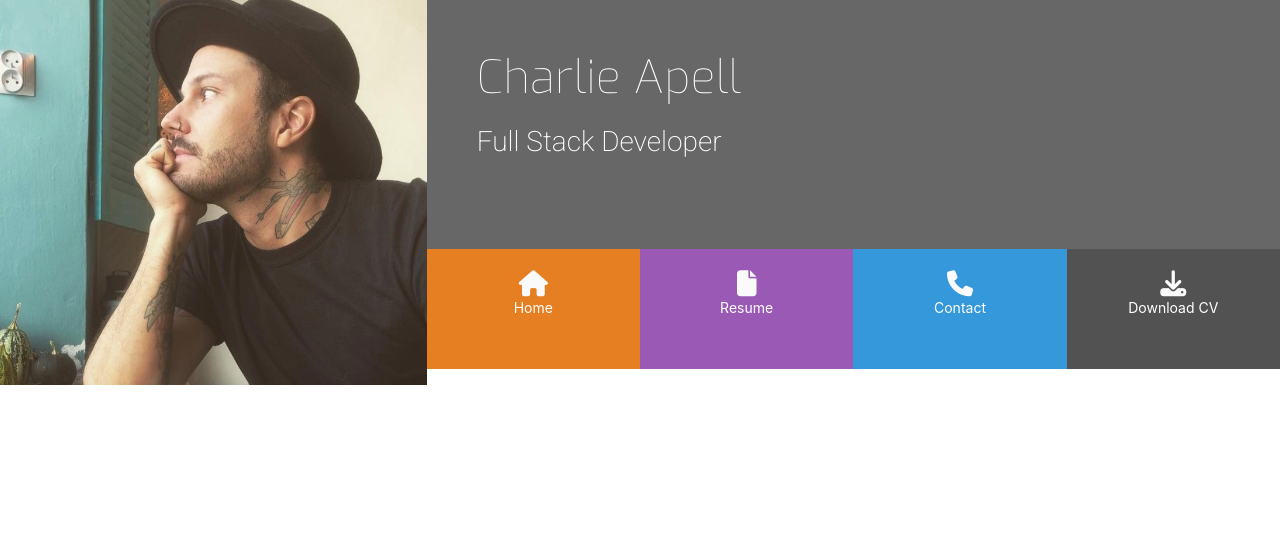
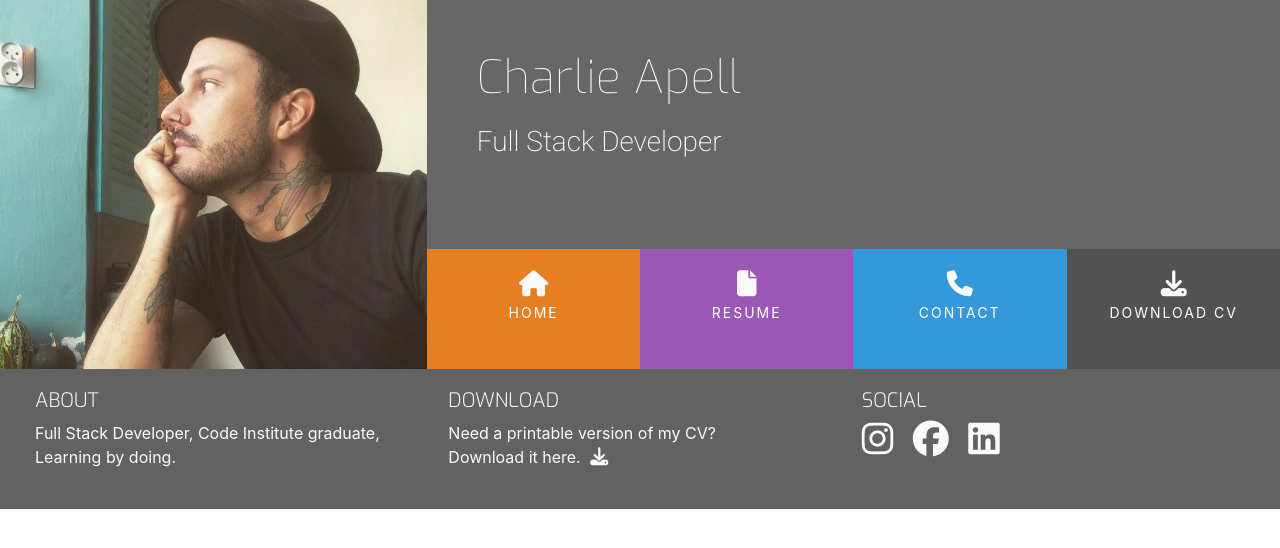
Before and after one commit to CharlieApell/My-Resume, a plain HTML site: page index.html in a window 1280 px wide. Drawn offline with nearby package versions, Linux system fonts and the light colour scheme.

Commit message:
adding to the footer

```diff
--- a/assets/css/style.css
+++ b/assets/css/style.css
@@ -20,6 +20,26 @@
 
 .ui-menu-color-download {
     background-color: #525252;
+}
+
+/*--------------------------------------------Speziale text/paddings*/
+
+h1,h2,h3,h4 {
+    margin: 0;
+}
+
+.uppercase {
+    text-transform: uppercase;
+}
+
+.general-sub {
+    font-family: "Exo", sans-serif;
+    font-weight: 300;
+    color: #fafafa;
+}
+
+.inline-block {
+    display: inline-block;
 }
 
 /*--------------------------------------------Heading*/
@@ -68,6 +88,10 @@ header {
     font-size: 0;
 }
 
+#nav {
+    margin: 0;
+}
+
 #nav li {
     font-size: 14px;
     padding: 0;
@@ -92,3 +116,68 @@ header {
     color: #fafafa;
     font-size: 26px;
 }
+
+.menuitem span {
+    display: block;
+    width: 100%;
+    padding-top: 5px;
+    text-align: center;
+    text-transform: uppercase;
+    font-size: 14px;
+    font-weight: 300px;
+    letter-spacing: 2px;
+}
+
+/*--------------------------------------------Hover css*/
+
+.hvr-fade:hover {
+    background: rgba(0, 0, 0, 0.2);
+    height: 120px;
+}
+
+/*--------------------------------------------Heading*/
+
+footer {
+    background-color: #626262;
+    color: #fafafa;
+    min-height: 120px;
+    margin: 0;
+}
+
+.cv-pdf i {
+    font-size: 18px;
+    color: #fafafa;
+    text-align: center;
+    padding-left: 5px;
+    transition: all 0.35s ease-in-out;
+    -moz-transition: all 0.35s ease-in-out;
+    -webkit-transition: all 0.35s ease-in-out;
+    -o-transition: all 0.35s ease-in-out;
+}
+
+.cv-pdf i:hover {
+    color: #e84610;
+}
+
+.social-links {
+    padding-bottom: 15px;
+}
+
+.social-links li a i {
+    font-size: 36px;
+    letter-spacing: 15px;
+    text-align: center;
+    color: #fafafa;
+    transition: all 0.35s ease-in-out;
+    -moz-transition: all 0.35s ease-in-out;
+    -webkit-transition: all 0.35s ease-in-out;
+    -o-transition: all 0.35s ease-in-out;
+}
+
+.social-links li a i:hover {
+    color: #e84610;
+}
+
+#footer-details {
+    padding: 20px;
+}
--- a/index.html
+++ b/index.html
@@ -27,16 +27,16 @@
                     <div class="col">
                         <ul id="nav" class="list-inline menucontainer">
                             <li class="col-6 col-sm-3 ui-menu-color-home list-inline-item menuitem">
-                                <a href="#"><i class="fa-solid fa-house"></i><span>Home</span></a>
+                                <a href="#" class="hvr-fade"><i class="fa-solid fa-house"></i><span>Home</span></a>
                             </li>
                             <li class="col-6 col-sm-3 ui-menu-color-resume list-inline-item menuitem">
-                                <a href="#"><i class="fa-solid fa-file"></i><span>Resume</span></a>
+                                <a href="#" class="hvr-fade"><i class="fa-solid fa-file"></i><span>Resume</span></a>
                             </li>
                             <li class="col-6 col-sm-3 ui-menu-color-contact list-inline-item menuitem">
-                                <a href="#"><i class="fa-solid fa-phone"></i><span>Contact</span></a>
+                                <a href="#" class="hvr-fade"><i class="fa-solid fa-phone"></i><span>Contact</span></a>
                             </li>
                             <li class="col-6 col-sm-3 ui-menu-color-download list-inline-item menuitem">
-                                <a href="#"><i class="fa-solid fa-download"></i><span>Download CV</span></a>
+                                <a href="#" class="hvr-fade"><i class="fa-solid fa-download"></i><span>Download CV</span></a>
                             </li>
                         </ul>
                     </div>
@@ -47,8 +47,48 @@
     <section>
 
     </section>
-    <footer>
+    <footer class="container-fluid">
+        <div id="footer-details" class="row">
+            <div class="col-sm-4">
+                <h5 class="uppercase general-sub">About</h5>
+                <p class="inline-block">
+                    Full Stack Developer, Code Institute graduate, Learning by doing.
+                </p>
+            </div>
+            <div class="col-sm-4">
+                <h5 class="uppercase general-sub">Download</h5>
+                <p class="inline-block">
+                    Need a printable version of my CV?
+                    <br>Download it here.
+                    <a href="#" target="_blank" class="cv-pdf">
+                    <i class="fa-solid fa-download" aria-hidden="true"></i>
+                    </a>
+                </p>
+            </div>
+            <div class="col-sm-4">
+                <h5 class="uppercase general-sub">Social</h5>
+                <ul class="list-inline social-links">
+                    <li class="list-inline-item">
+                        <a href="https://www.instagram.com/charlieapell" target="_blank">
+                        <i class="fa-brands fa-instagram"></i>
+                        </a>
+                    </li>
+                    <li class="list-inline-item">
+                        <a href="https://www.facebook.com/charlieapell" target="_blank">
+                        <i class="fa-brands fa-facebook"></i>
+                        </a>
+                    </li>
+                    <li class="list-inline-item">
+                        <a href="https://www.linkedin.com/in/charlie-apell-399905263/" target="_blank">
+                        <i class="fa-brands fa-linkedin"></i>
+                        </a>
+                    </li>
+                </ul>
+            </div>
+        </div>
 
     </footer>
+    <script src="https://cdnjs.cloudflare.com/ajax/libs/jquery/3.5.0/jquery.min.js" integrity="sha256-xNzN2a4ltkB44Mc/Jz3pT4iU1cmeR0FkXs4pru/JxaQ=" crossorigin="anonymous"></script>
+    <script src="https://cdn.jsdelivr.net/npm/bootstrap@5.3.0-alpha3/dist/js/bootstrap.bundle.min.js" integrity="sha384-ENjdO4Dr2bkBIFxQpeoTz1HIcje39Wm4jDKdf19U8gI4ddQ3GYNS7NTKfAdVQSZe" crossorigin="anonymous"></script>
 </body>
 </html>
```
